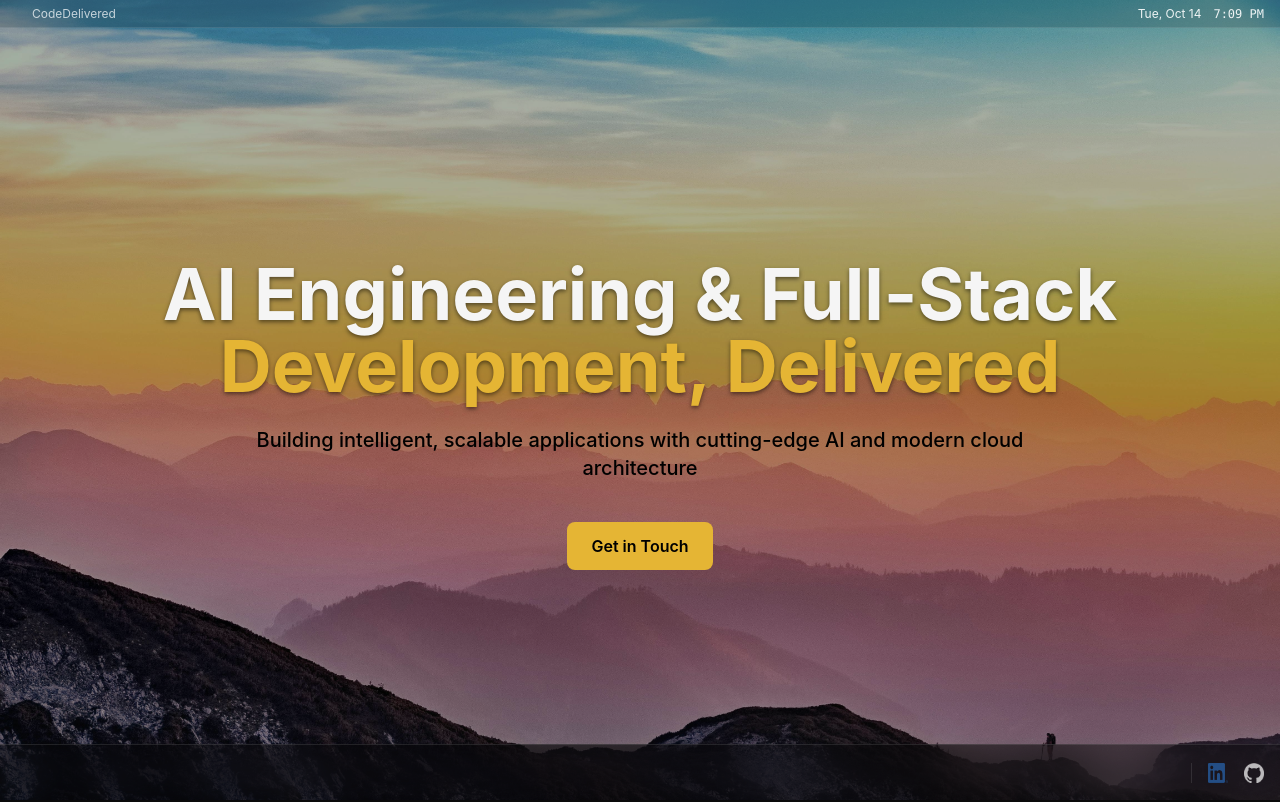
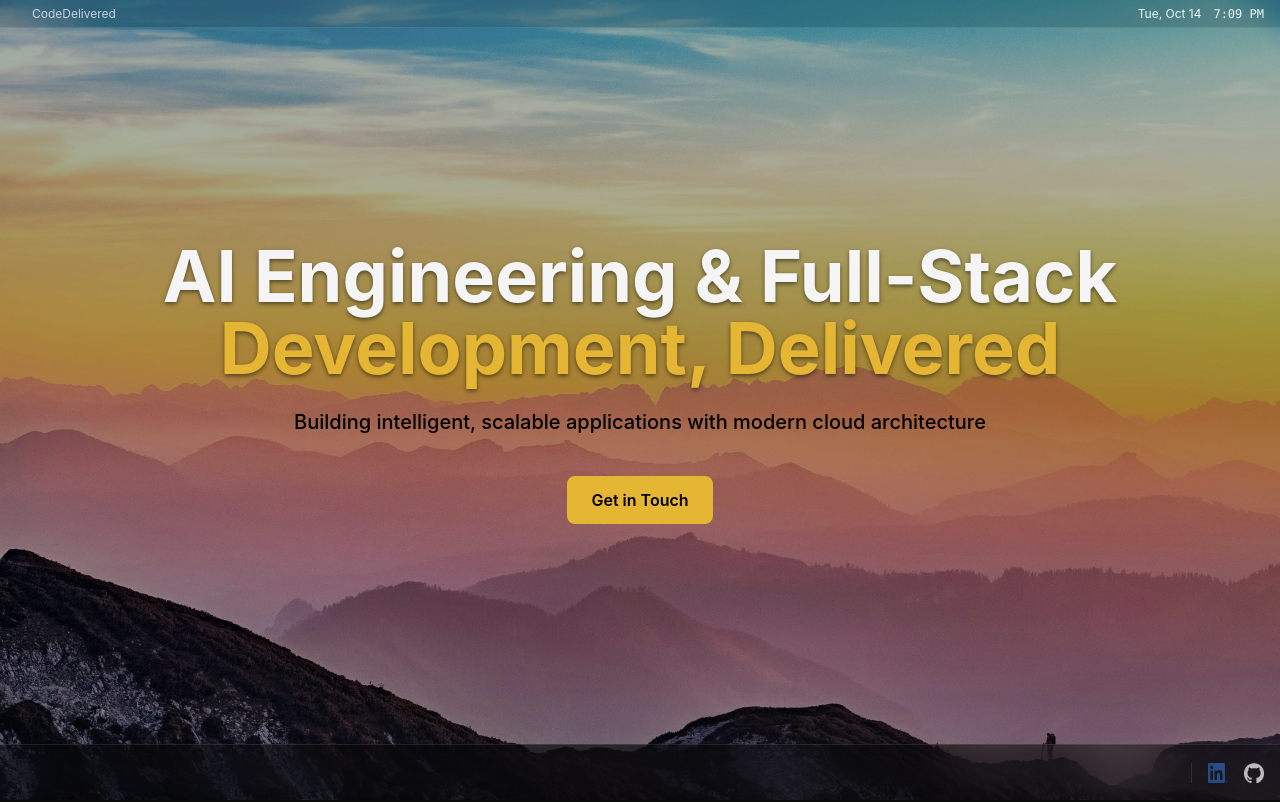
Before and after one commit to jcarlin/codedelivered.com, a Next.js app: page / in a window 1280 px wide. Shown: the top 802 px of the page. Built offline with nearby package versions, Linux system fonts and the light colour scheme.

Commit message:
adjust hero text and button up slightly

```diff
--- a/components/Hero.tsx
+++ b/components/Hero.tsx
@@ -13,7 +13,7 @@ export default function Hero() {
       {/* Full-screen window overlay */}
       <div className="absolute inset-0 bg-black/30"></div>
 
-      <div className="relative z-10 max-w-7xl mx-auto px-6 text-center">
+      <div className="relative z-10 max-w-7xl mx-auto px-6 text-center -mt-16">
         <h1 className="text-5xl md:text-6xl lg:text-7xl font-bold mb-6 text-shadow">
           AI Engineering & Full-Stack
           <br />
@@ -21,7 +21,7 @@ export default function Hero() {
         </h1>
 
         <p className="text-lg md:text-xl text-black max-w-3xl mx-auto mb-10 leading-relaxed font-medium">
-          Building intelligent, scalable applications with cutting-edge AI and modern cloud architecture
+          Building intelligent, scalable applications with modern cloud architecture
         </p>
 
         <button
--- a/components/Projects.tsx
+++ b/components/Projects.tsx
@@ -3,8 +3,8 @@ import ProjectCard from './ProjectCard'
 
 export default function Projects() {
   return (
-    <section id="projects" className="pt-5 md:pt-8 pb-10 md:pb-16">
-      <div className="max-w-7xl mx-auto px-6">
+    <section id="projects" className="pt-5 md:pt-8 pb-10 md:pb-16 overflow-hidden">
+      <div className="max-w-7xl mx-auto px-4 sm:px-6">
         <h2 className="text-3xl md:text-4xl font-bold text-center mb-8">
           Featured <span className="text-gold">Projects</span>
         </h2>
```
